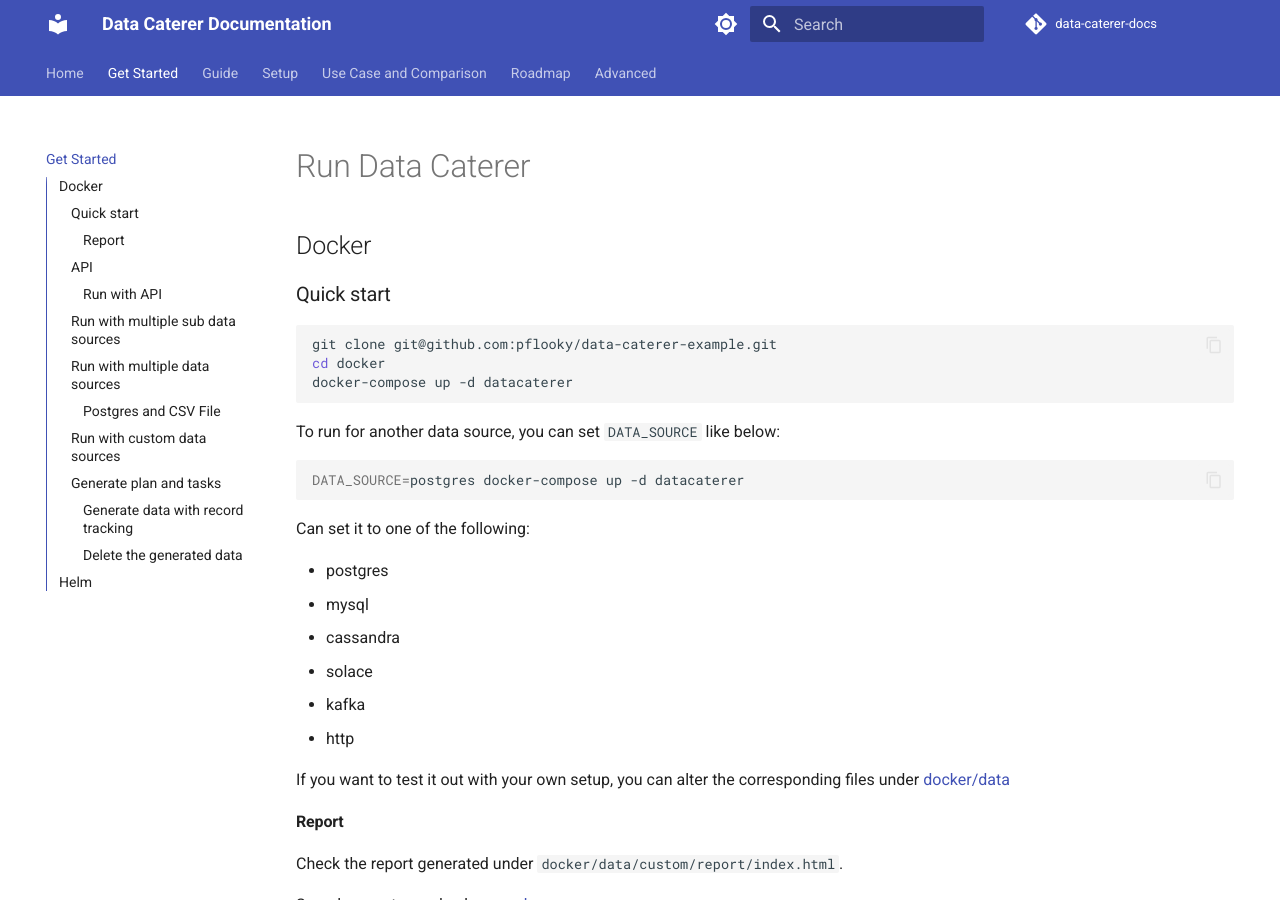
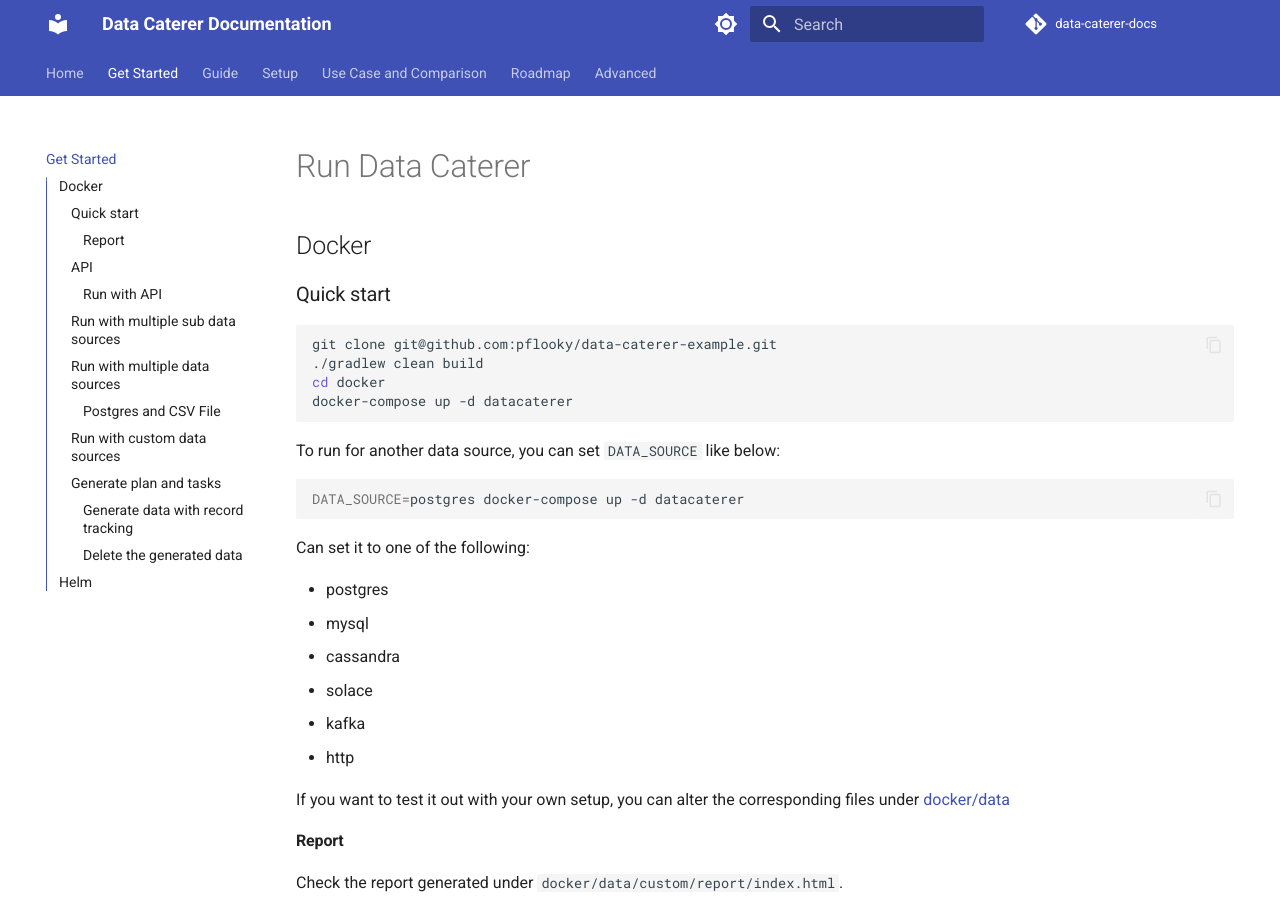
Before and after one commit to pflooky/data-caterer-docs, an MkDocs documentation site: the page built from docs/get-started/docker.md, in a window 1280 px wide and 900 px high. Built offline with MkDocs 1.6.1 and Material for MkDocs 9.7.7, drawn with Linux system fonts in a browser that asks for light colours; comment, search, counter and statistics services are not loaded.

Commit message:
Fix quick start

````diff
--- a/docs/get-started/docker.md
+++ b/docs/get-started/docker.md
@@ -6,6 +6,7 @@
 
 ```shell
 git clone git@github.com:pflooky/data-caterer-example.git
+./gradlew clean build
 cd docker
 docker-compose up -d datacaterer
 ```
````
